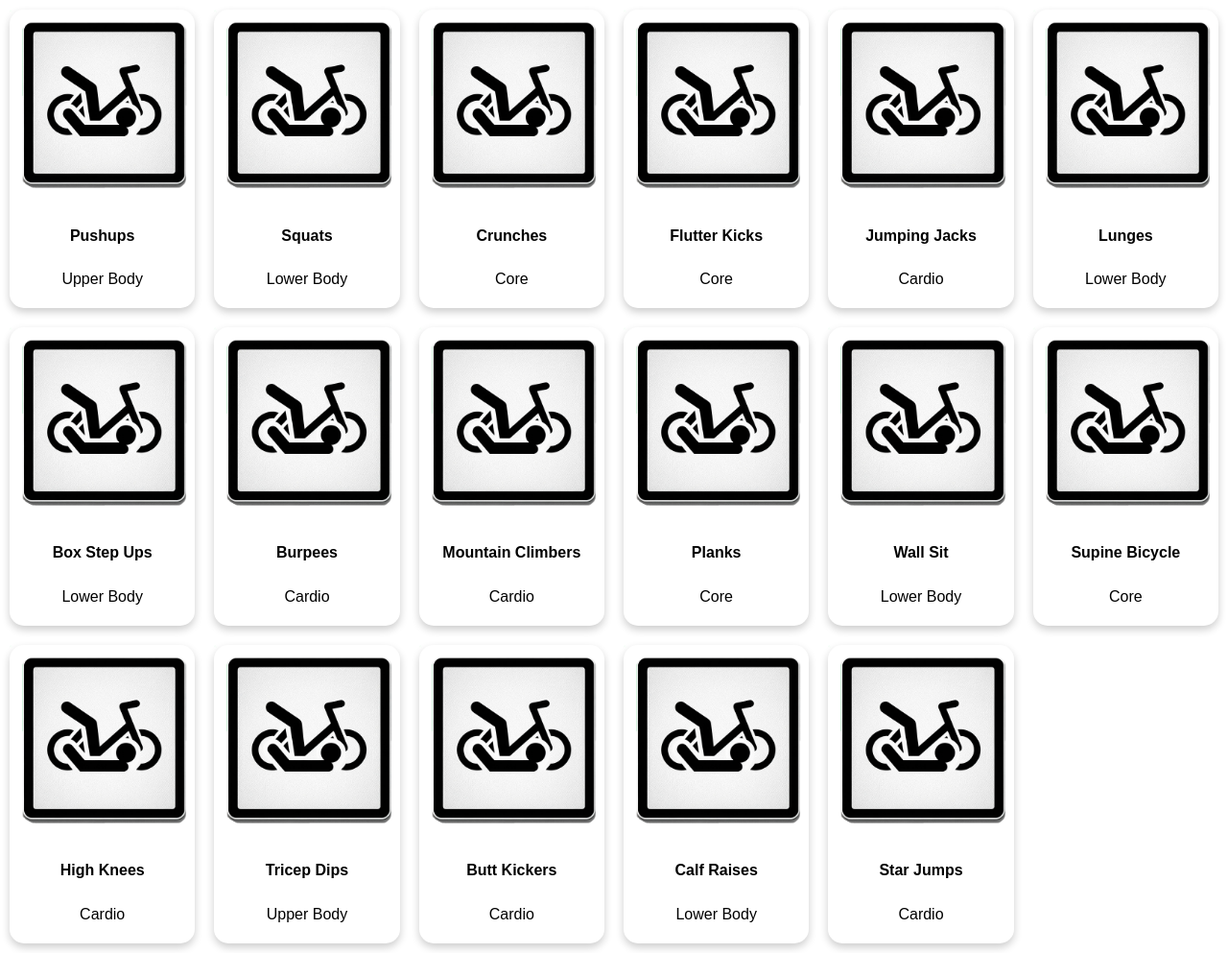
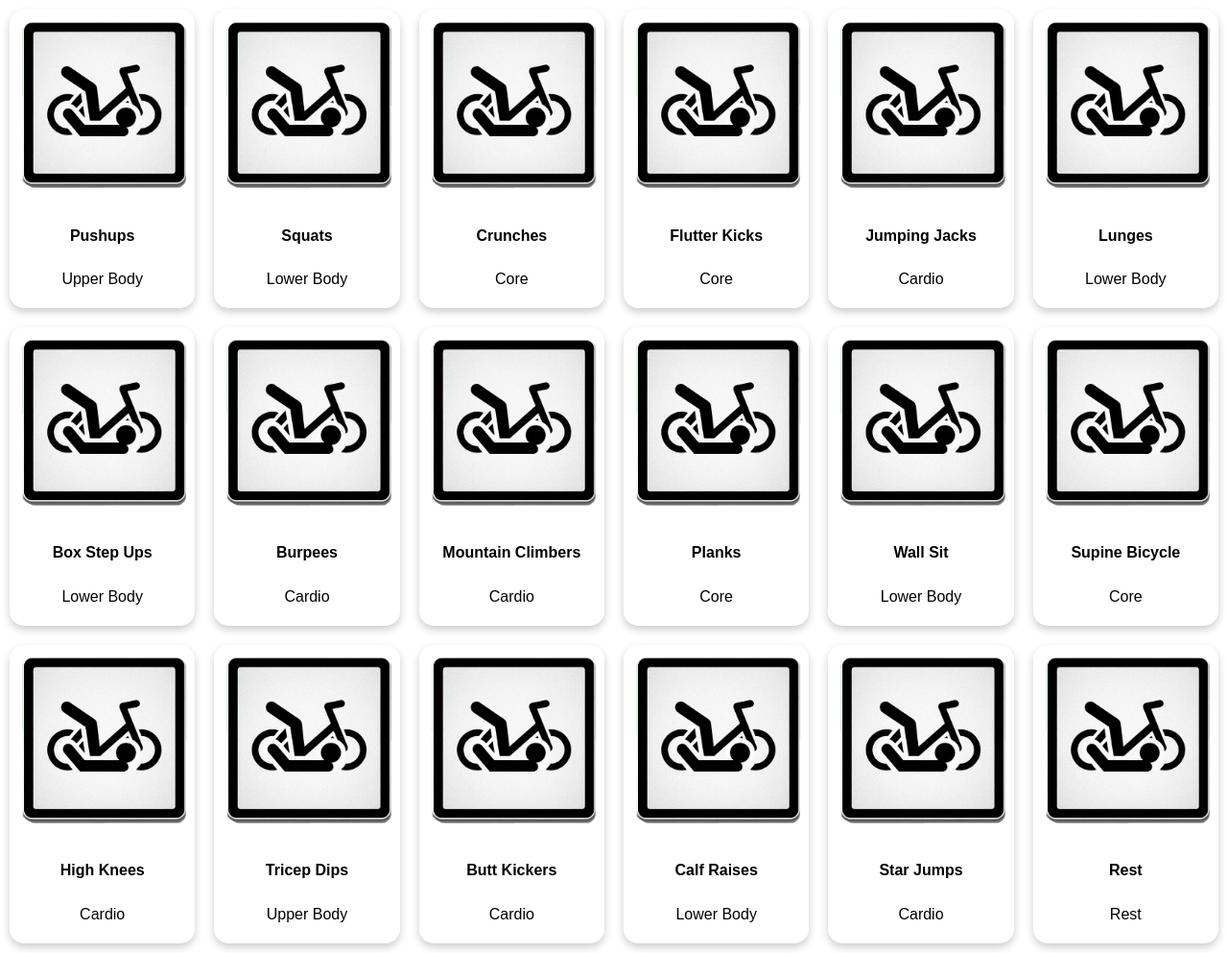
Before and after one commit to brendonthiede/circuit-training, a website with bundled scripts: page docs/cards.html in a window 1280 px wide. Shown: the whole page at 96% size. Built offline with nearby package versions, Linux system fonts and the light colour scheme.

Commit message:
Adding "Rest"

```diff
--- a/cli.js
+++ b/cli.js
@@ -1,4 +1,4 @@
-import {exercises} from './public/assets/js/exercises.mjs';
+import {exercises} from './docs/assets/js/exercises.mjs';
 import Table from 'cli-table';
 
 let command = 'help';
--- a/docs/assets/css/cards.css
+++ b/docs/assets/css/cards.css
@@ -5,7 +5,8 @@
 
 .card:hover {
   box-shadow: 0 8px 16px 0 rgba(0, 0, 0, 0.2);
-  transform: scale(1.05) rotate(1deg);
+  transform: scale(1.05);
+  /* transform: scale(1.05) rotate(1deg); */
 }
 
 .container {
--- a/docs/assets/js/exercises.mjs
+++ b/docs/assets/js/exercises.mjs
@@ -83,5 +83,10 @@ export const exercises = [
         'title': 'Star Jumps',
         'image': 'bicycle.png',
         'category': 'Cardio'
+    },
+    {
+        'title': 'Rest',
+        'image': 'bicycle.png',
+        'category': 'Rest'
     }
 ];
```
Also changed, not shown: README.md.
